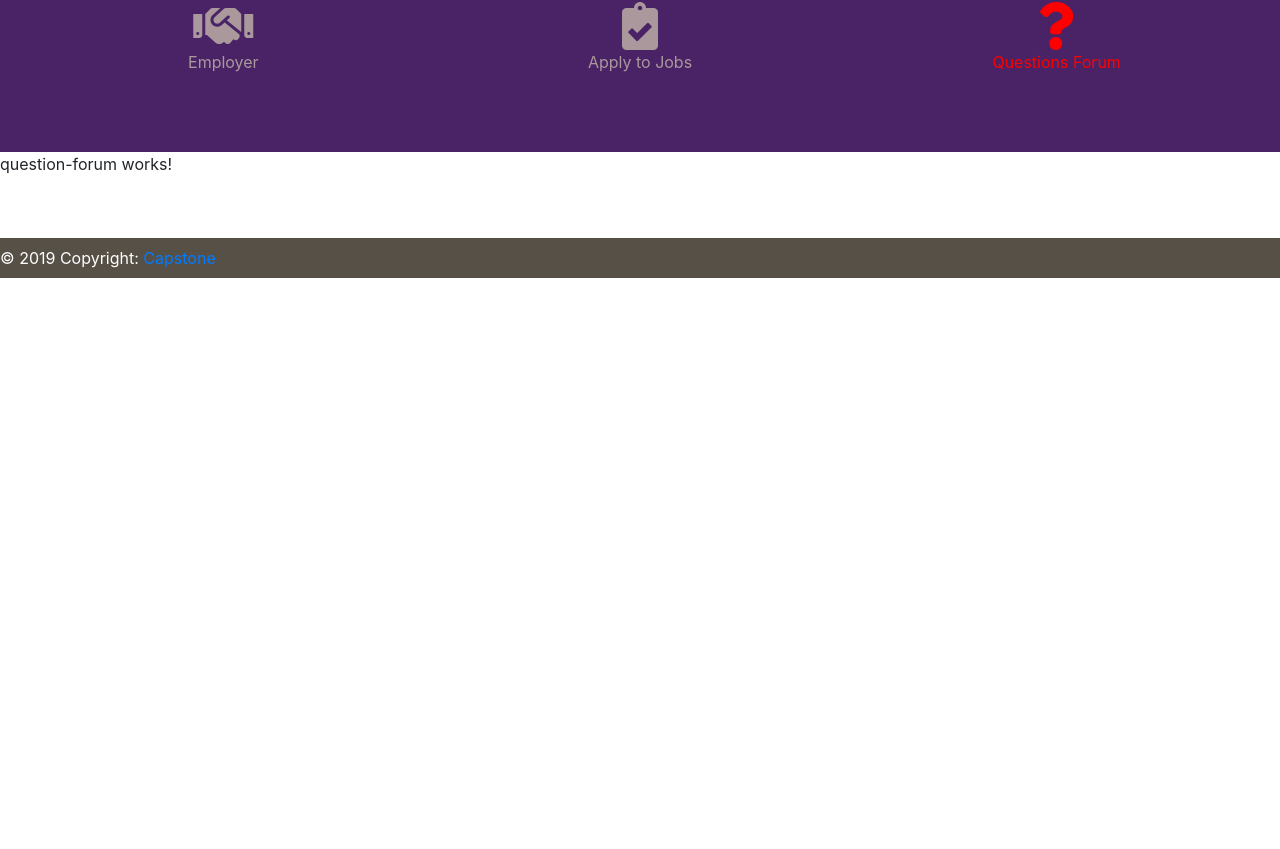
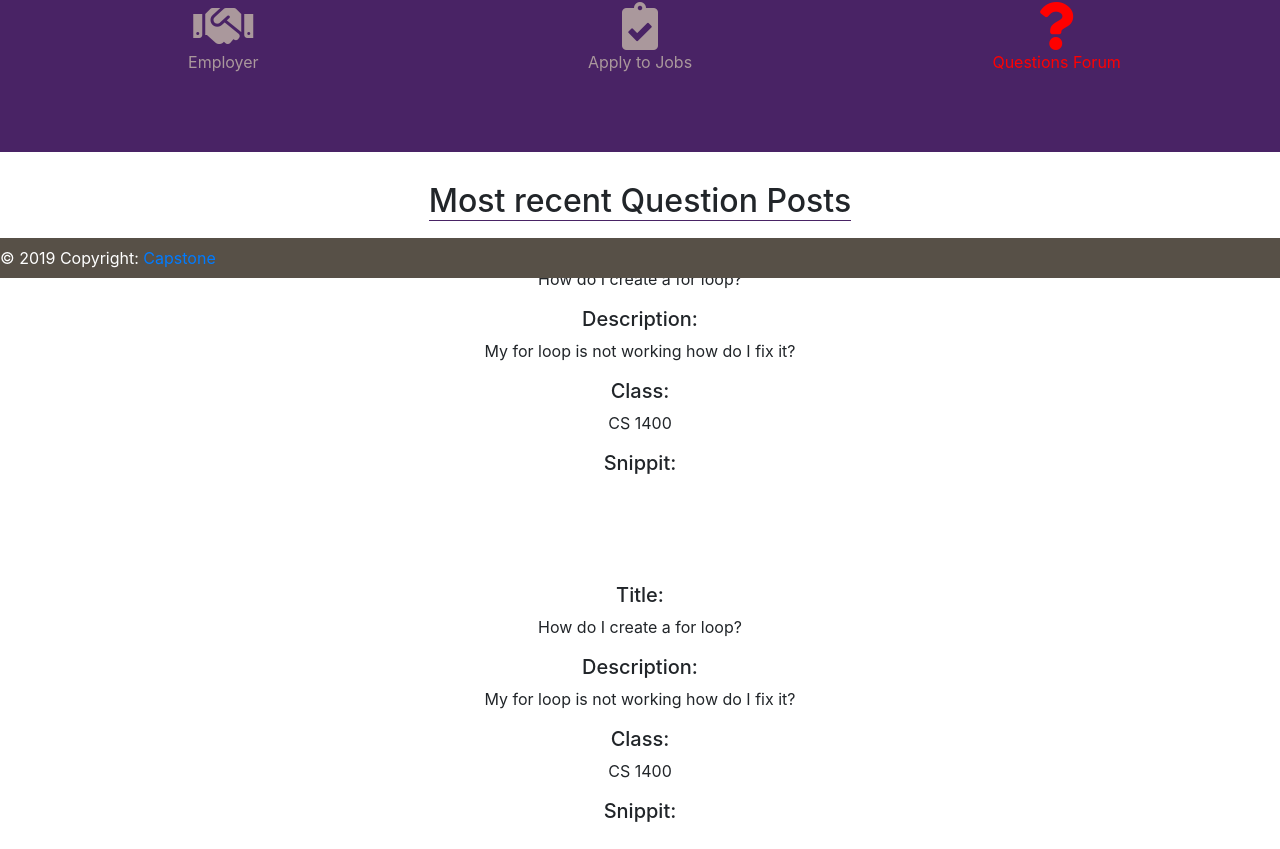
Before and after one commit to weberstatecap2019/Capstone2.0, an Angular app in the folder ng/: page /home/question_forum in a window 1280 px wide. Shown: the part 522-1371 px from the top of the page. Before the commit the page ends 800 px from the top, so only its background shows below. Built offline with nearby package versions, Linux system fonts and the light colour scheme.

Commit message:
final changes

```diff
--- a/ng/src/app/employer/employer.component.html
+++ b/ng/src/app/employer/employer.component.html
@@ -113,8 +113,8 @@
 
   <div class="form-group row">
       <label for="" class="col-sm-2 col-form-label"></label>
-      <div class="col-sm-10">
-        <button type="submit" (click)="onCreate(job)" class="btn btn-primary" >Submit</button>&nbsp;
+      <div class="col-sm-10" style="margin-bottom: 100px;">
+        <button type="submit" (click)="onCreate(job)" class="btn btn-primary" routerLink="/home">Submit</button>&nbsp;
         <button class="btn btn-secondary" routerLink="/home">Cancel</button>
       </div>
     </div>
--- a/ng/src/app/employer/employer.component.ts
+++ b/ng/src/app/employer/employer.component.ts
@@ -26,7 +26,7 @@ export class EmployerComponent implements OnInit {
   onCreate(job: Job): void {
     this.jobsService.createJob(job).subscribe(res => {
       console.log(job)
-
+      this.router.navigate(['/home'])
       //this.createJob.emit(job);
     });
   }
--- a/ng/src/app/home/home.component.html
+++ b/ng/src/app/home/home.component.html
@@ -43,23 +43,32 @@
 
         <p>submit your application here and we will take care of the rest. </p>
 
-        <button type="button" class="btn btn-outline-light">SEND APPLICATION</button>
+        <button type="button" class="btn btn-outline-light" routerLink="/home/employer">SEND APPLICATION</button>
 
     </div>
 </div>
 
 <div class="sections">
     <div class="row">
-        <h2 class="text-center col-12">
+        <h2 class="text-center col-12" style="margin-bottom: 15px;">
             <span class="underline">Most recent Question Posts</span>
         </h2>
         <br>
         <br>
+        <div class="col-4"></div>
         <div class="text-center col-4">
-            <p>This space is for recent questions</p>
+            <h5>Title:</h5>
+            <p>How do I create a for loop? <br></p>
+            <h5>Description:</h5>
+            <p>My for loop is not working how do I fix it? <br></p>
+            <h5>Class:</h5>
+            <p>CS 1400<br></p>
+            <h5>Snippit:</h5>
+           <a  class="btn btn-primary"  routerLink="/home/questions">ASK QUESTION</a>
+
         </div>
 
-
+        <div class="col-4"></div>
     </div>
 </div>
 
--- a/ng/src/app/models/question.ts
+++ b/ng/src/app/models/question.ts
@@ -1,7 +1,7 @@
 export class PostForum{
     _id: string
     title: string
-    question: string
+    questions: string
     class: string
     image: string
     }
--- a/ng/src/app/question-forum/question-form.component.html
+++ b/ng/src/app/question-forum/question-form.component.html
@@ -1,4 +1,4 @@
-<h2>Employer Application</h2>
+<h2>Ask Question</h2>
 <form>
   <div class="form-group row">
     <label for="qtitle" class="col-sm-2 col-form-label">Question</label>
@@ -12,7 +12,7 @@
   <div class="form-group row">
     <label for="qquestion" class="col-sm-2 col-form-label">Description</label>
     <div class="col-sm-10">
-      <input type="text" required class="form-control" name="question" id="qquestion" [(ngModel)]="question.question" #question="ngModel">
+      <input type="text" required class="form-control" name="question" id="qquestion" [(ngModel)]="question.questions" #question="ngModel">
       <!-- <div class="invalid-feedback" [hidden]="company_name.valid || company_name.pristine">
         Please ener an author.
       </div> -->
@@ -39,10 +39,10 @@
 
 
 
-  <div class="form-group row">
-      <label for="" class="col-sm-2 col-form-label"></label>
-      <div class="col-sm-10">
-        <button type="submit" (click)="onCreate(question)" class="btn btn-primary" >Submit</button>&nbsp;
+  <div class="form-group row" style="margin-bottom: 100px;">
+      <label  for="" class="col-sm-2 col-form-label"></label>
+      <div class="col-sm-10" >
+        <button type="submit" (click)="onSubmit(question)" class="btn btn-primary" >Submit</button>&nbsp;
         <button class="btn btn-secondary" routerLink="/home">Cancel</button>
       </div>
     </div>
--- a/ng/src/app/question-forum/question-form.component.ts
+++ b/ng/src/app/question-forum/question-form.component.ts
@@ -11,6 +11,7 @@ import { QuestionsService } from '../services/questions.service';
 })
 export class QuestionFormComponent implements OnInit {
   question: PostForum = new PostForum()
+  //job: Job = new Job()
   //@Output() createJob= new EventEmitter<Job>();
   constructor(private questionsService: QuestionsService,
     private route : ActivatedRoute,
@@ -22,7 +23,7 @@ export class QuestionFormComponent implements OnInit {
       this.questionsService.getQuestion(bid).subscribe( orig => Object.assign(this.question, orig))
     }
   }
-  onCreate(question: PostForum): void {
+  onSubmit(question: PostForum): void {
     this.questionsService.createQuestion(question).subscribe(res => {
       console.log(question)
       //this.createJob.emit(job);
--- a/ng/src/app/question-forum/question-forum.component.html
+++ b/ng/src/app/question-forum/question-forum.component.html
@@ -1,3 +1,60 @@
-<p>
-  question-forum works!
-</p>
+
+  <div class="sections">
+    <div class="row">
+        <h2 class="text-center col-12" style="margin-bottom: 15px;">
+            <span class="underline">Most recent Question Posts</span>
+        </h2>
+        <br>
+        <br>
+        <div class="col-4"></div>
+        <div class="text-center col-4">
+            <h5>Title:</h5>
+            <p>How do I create a for loop? <br></p>
+            <h5>Description:</h5>
+            <p>My for loop is not working how do I fix it? <br></p>
+            <h5>Class:</h5>
+            <p>CS 1400<br></p>
+            <h5>Snippit:</h5>
+            <p> <br></p>
+        </div>
+
+        <div class="col-4"></div>
+    </div>
+
+
+    <div class="row">
+
+      <div class="col-4"></div>
+      <div class="text-center col-4">
+          <h5>Title:</h5>
+          <p>How do I create a for loop? <br></p>
+          <h5>Description:</h5>
+          <p>My for loop is not working how do I fix it? <br></p>
+          <h5>Class:</h5>
+          <p>CS 1400<br></p>
+          <h5>Snippit:</h5>
+          <p> <br></p>
+      </div>
+
+      <div class="col-4"></div>
+  </div>
+
+
+
+  <div class="row">
+    <
+    <div class="col-4"></div>
+    <div class="text-center col-4">
+        <h5>Title:</h5>
+        <p>How do I create a for loop? <br></p>
+        <h5>Description:</h5>
+        <p>My for loop is not working how do I fix it? <br></p>
+        <h5>Class:</h5>
+        <p>CS 1400<br></p>
+        <h5>Snippit:</h5>
+        <p> <br></p>
+    </div>
+
+    <div class="col-4"></div>
+</div>
+</div>
--- a/ng/src/styles.css
+++ b/ng/src/styles.css
@@ -44,6 +44,16 @@ form .row{
     height: 300px;
 }
 
+.btn-primary{
+    background-color: transparent;
+    border: #492365 1px solid;
+}
+
+.btn-primary:hover{
+    background-color: #492365;
+    border: #492365 1px solid;
+    color: white;
+}
 
 .colorBar {
     background-color: #492365;
```
Also changed, not shown: 2 other files (tests, documents, lock files or other folders).
